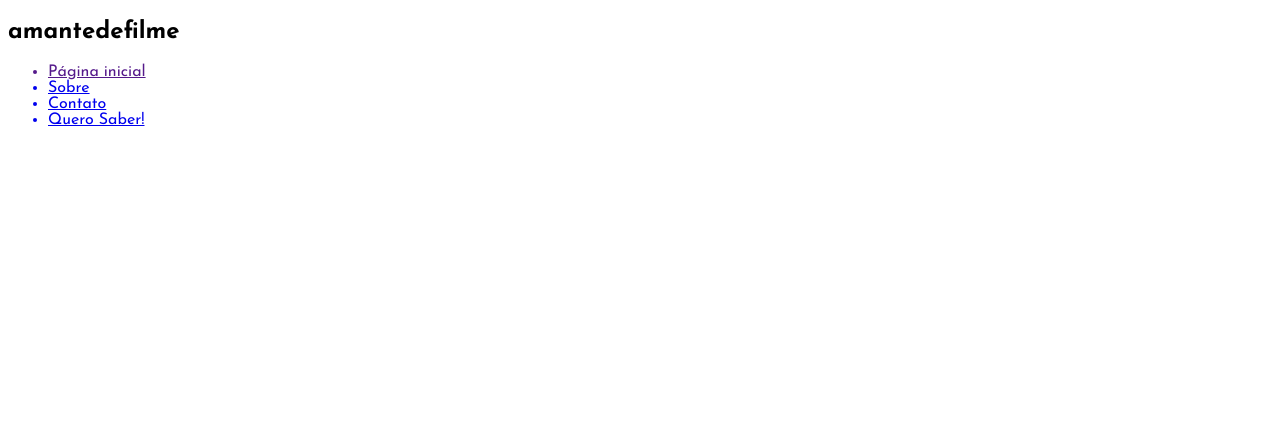
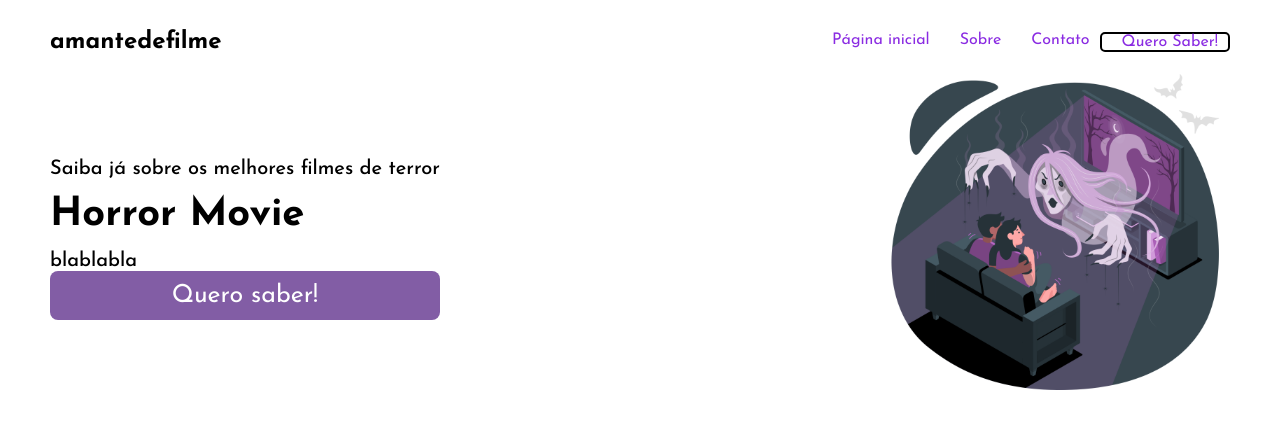
Before and after one commit to thayws1/Meu-Webisite, a plain HTML site: page index.html in a window 1280 px wide. Drawn offline with Linux system fonts and the light colour scheme; a web font is replaced by a local one.

Commit message:
Add files via upload

```diff
--- a/index.html
+++ b/index.html
@@ -16,10 +16,24 @@
     <a href=""><li>Página inicial</li></a>
     <a href="https://www.adorocinema.com/"><li>Sobre</li></a>
     <a href="https://github.com/thayws1"><li>Contato</li></a>
-    <a href="https://www.adorocinema.com/filmes/melhores/genero-13009/"><li>Quero Saber!</li></a>
+    <a class="botao-secundario" href="https://www.adorocinema.com/filmes/melhores/genero-13009/"><li>Quero Saber!</li></a>
 </ul>
       </section>
 
   </section>
+
+  <section class="corpo">
+      <section class="esquerda">
+          <p>Saiba já sobre os melhores filmes de terror</p>
+          <h1>Horror Movie</h1>
+          <p>blablabla</p>
+          <a class="botao-primario" href="">Quero saber!</a>
+
+      </section>
+      <section class="direita">
+          <img src="Horror movie-amico.png" alt="">
+
+      </section>
+  </section>
 </body>
 </html>
--- a/style.css
+++ b/style.css
@@ -1,4 +1,77 @@
 @import url('https://fonts.googleapis.com/css2?family=Josefin+Sans:ital,wght@0,100;0,200;0,300;0,400;0,500;0,600;0,700;1,100;1,200;1,300;1,400;1,500;1,600;1,700&family=Playfair+Display:ital,wght@0,400;0,500;0,600;0,700;0,800;0,900;1,400;1,500;1,600;1,700;1,800;1,900&display=swap');
+
+* {
+    padding: 0;
+    margin: 0;
+}
+
 body{
     font-family: 'Josefin Sans', sans-serif;
+    padding-left: 50px;
+    padding-right: 50px;
 }
+
+.topo{
+    display: flex;
+    justify-content: space-between;
+    padding-top: 30px;
+    align-items: center;
+}
+
+ul {display: flex;
+    justify-content: center;
+}
+
+li {
+    list-style-type: none;
+    padding-left: 20px;
+    padding-right: 10px;
+}
+
+a {
+    text-decoration: none;
+    color: blueviolet;
+}
+
+.botao-secundario {
+    border: 2px solid black;
+    border-radius: 5px;
+}
+
+img {
+    width: 350px;
+}
+
+.corpo {
+    display: flex;
+    justify-content: space-between;
+    align-items: center;
+}
+
+.esquerda {
+    display: flex;
+    flex-direction: column;
+}
+
+p{
+    font-size: 20px;
+    font-weight: 500;
+}
+
+h1 {
+    font-size: 40px;
+    font-weight: 900;
+}
+
+.botao-primario {
+    background-color: rgb(130, 93, 165);
+    color: rgb(255, 255, 255);
+    font-size: 25px;
+    border-radius: 8px;
+    text-align: center;
+    padding: 12px;
+}
+
+p,h1 {
+    padding-top: 16px;
+}
```
Also changed, not shown: Horror movie-amico.png (added).
